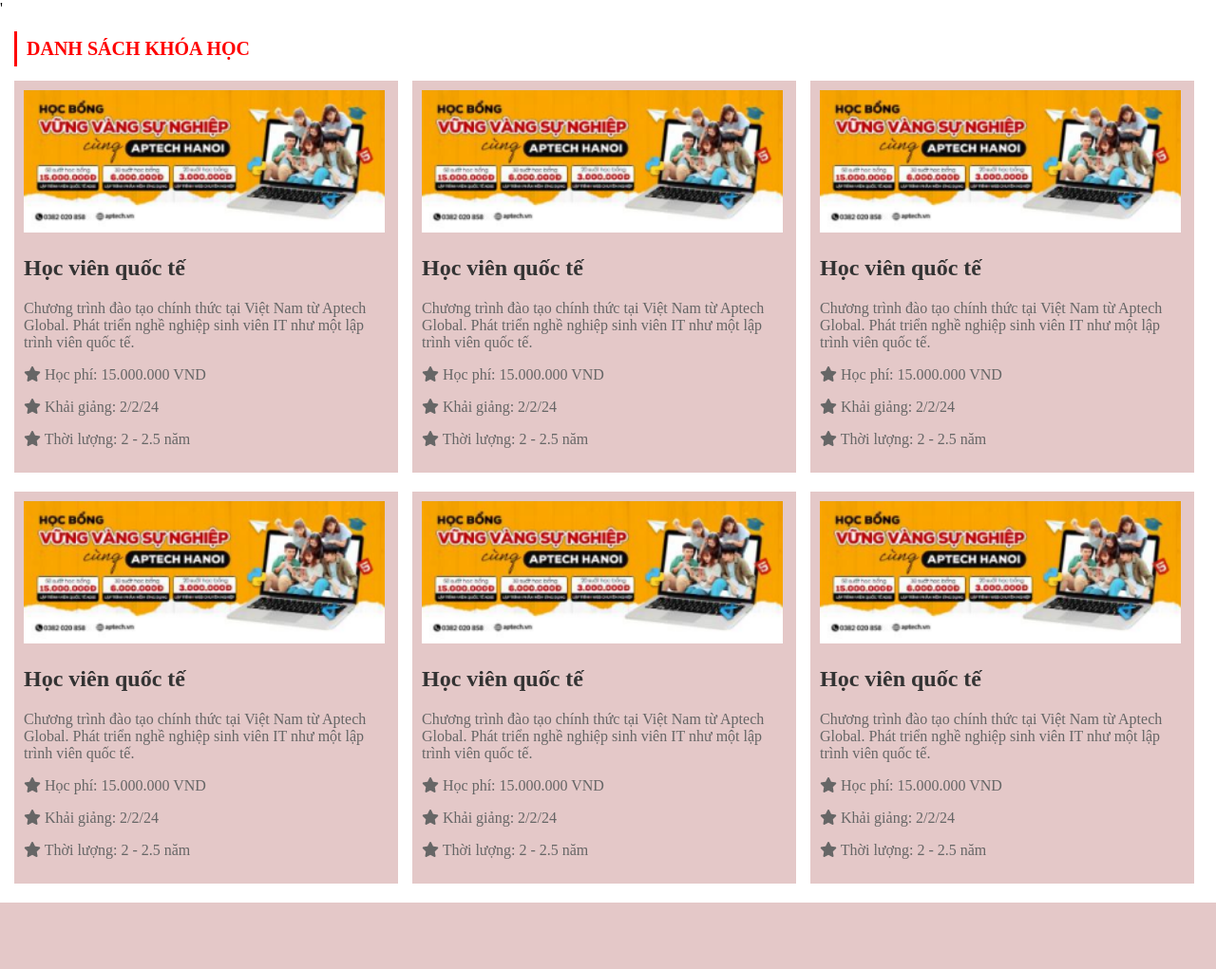
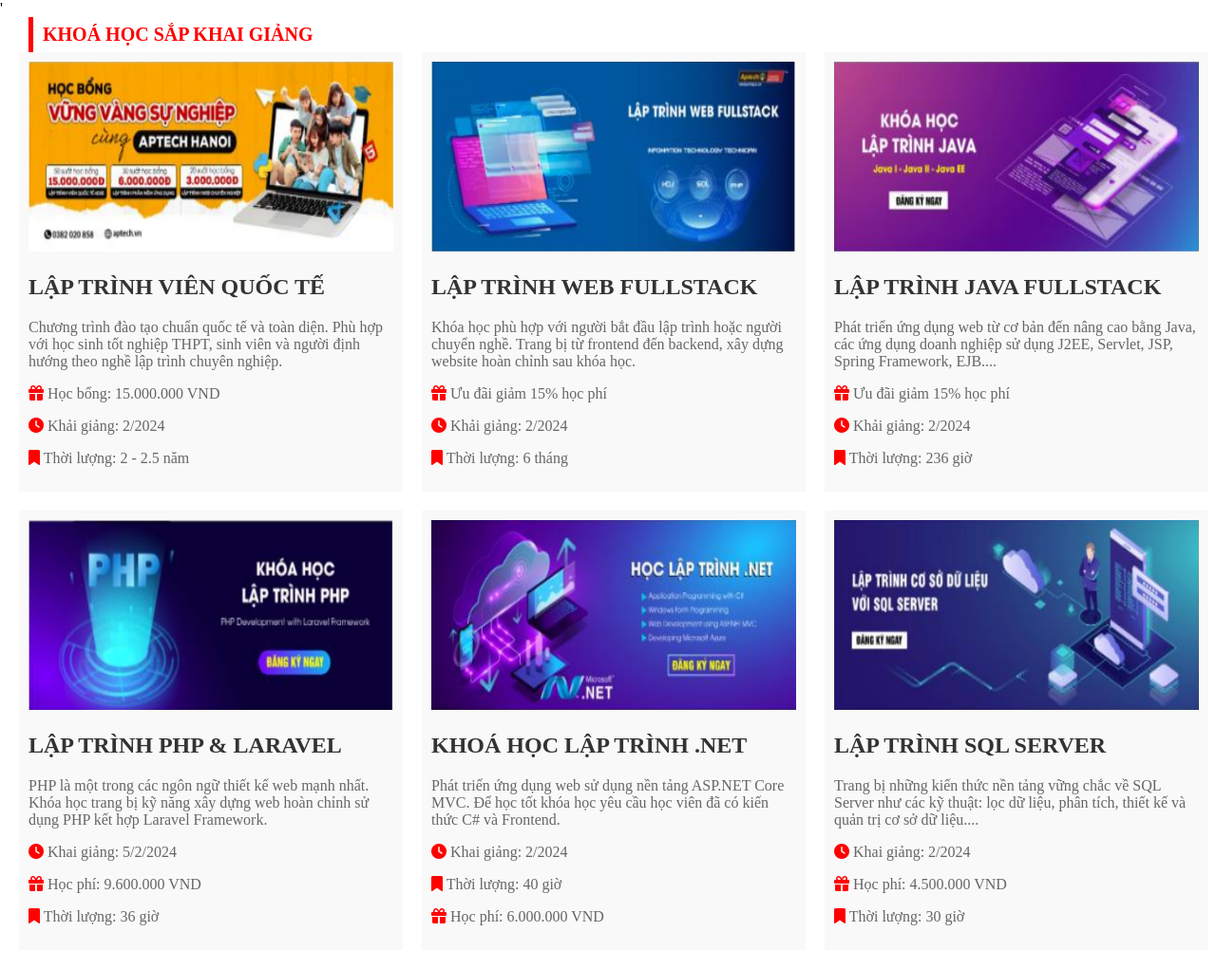
Before and after one commit to thprita/2024_CSE485_CongngheWeb, a PHP site: page / in a window 1280 px wide. Shown: the whole page at 95% size. Before the commit the page ends 951 px from the top, so only its background shows below. Run offline with PHP 8.4, Linux system fonts and the light colour scheme.

Commit message:
testproject13

```diff
--- a/project13/index.php
+++ b/project13/index.php
@@ -10,77 +10,96 @@
 </head>
 
 <body>
+<div class="section-title">KHOÁ HỌC SẮP KHAI GIẢNG</div>
 <?php
 // Dữ liệu khóa học lưu động trong mảng
 $courses = [
     [
-            'title' => 'Học viên quốc tế',
-            'description' => 'Chương trình đào tạo chính thức tại Việt Nam từ
-Aptech Global. Phát triển nghề nghiệp sinh viên IT như một lập trình viên
-quốc tế.',
+        'title' => 'LẬP TRÌNH VIÊN QUỐC TẾ',
+        'description' => 'Chương trình đào tạo chuẩn quốc tế và toàn diện. Phù hợp với học sinh tốt nghiệp THPT, sinh viên và người định hướng theo nghề lập trình chuyên nghiệp.',
         'fee' => '15.000.000 VND',
-            'start_date' => '2/2/24',
+        'start_date' => '2/2024',
         'duration' => '2 - 2.5 năm'
     ],
+    // Thêm các khóa học khác vào đây
     [
-            'title' => 'Học viên quốc tế',
-            'description' => 'Chương trình đào tạo chính thức tại Việt Nam từ
-Aptech Global. Phát triển nghề nghiệp sinh viên IT như một lập trình viên
-quốc tế.',
-            'fee' => '15.000.000 VND',
-            'start_date' => '2/2/24',
-            'duration' => '2 - 2.5 năm'
+        'title' => 'LẬP TRÌNH WEB FULLSTACK',
+        'description' => 'Khóa học phù hợp với người bắt đầu lập trình hoặc người chuyển nghề. Trang bị từ frontend đến backend, xây dựng website hoàn chỉnh sau khóa học.',
+        'fee' => '15% học phí',
+        'start_date' => '2/2024',
+        'duration' => '6 tháng'
     ],
     [
-            'title' => 'Học viên quốc tế',
-            'description' => 'Chương trình đào tạo chính thức tại Việt Nam từ
-Aptech Global. Phát triển nghề nghiệp sinh viên IT như một lập trình viên
-quốc tế.',
-            'fee' => '15.000.000 VND',
-            'start_date' => '2/2/24',
-            'duration' => '2 - 2.5 năm'
+        'title' => 'LẬP TRÌNH JAVA FULLSTACK',
+        'description' => 'Phát triển ứng dụng web từ cơ bản đến nâng cao bằng Java, các ứng dụng doanh nghiệp sử dụng J2EE, Servlet, JSP, Spring Framework, EJB....',
+        'fee' => '15% học phí',
+        'start_date' => '2/2024',
+        'duration' => '236 giờ'
     ],
     [
-            'title' => 'Học viên quốc tế',
-            'description' => 'Chương trình đào tạo chính thức tại Việt Nam từ
-Aptech Global. Phát triển nghề nghiệp sinh viên IT như một lập trình viên
-quốc tế.',
-            'fee' => '15.000.000 VND',
-            'start_date' => '2/2/24',
-            'duration' => '2 - 2.5 năm'
+        'title' => 'LẬP TRÌNH PHP & LARAVEL',
+        'description' => 'PHP là một trong các ngôn ngữ thiết kế web mạnh nhất. Khóa học trang bị kỹ năng xây dựng web hoàn chỉnh sử dụng PHP kết hợp Laravel Framework.',
+        'fee' => '9.600.000 VND',
+        'start_date' => '5/2/2024',
+        'duration' => '36 giờ'
     ],
     [
-            'title' => 'Học viên quốc tế',
-            'description' => 'Chương trình đào tạo chính thức tại Việt Nam từ
-Aptech Global. Phát triển nghề nghiệp sinh viên IT như một lập trình viên
-quốc tế.',
-            'fee' => '15.000.000 VND',
-            'start_date' => '2/2/24',
-            'duration' => '2 - 2.5 năm'
+        'title' => 'KHOÁ HỌC LẬP TRÌNH .NET',
+        'description' => 'Phát triển ứng dụng web sử dụng nền tảng ASP.NET Core MVC. Để học tốt khóa học yêu cầu học viên đã có kiến thức C# và Frontend.',
+        'fee' => '6.000.000 VND',
+        'start_date' => '2/2024',
+        'duration' => '40 giờ'
     ],
     [
-            'title' => 'Học viên quốc tế',
-            'description' => 'Chương trình đào tạo chính thức tại Việt Nam từ
-Aptech Global. Phát triển nghề nghiệp sinh viên IT như một lập trình viên
-quốc tế.',
-            'fee' => '15.000.000 VND',
-            'start_date' => '2/2/24',
-            'duration' => '2 - 2.5 năm'
+        'title' => 'LẬP TRÌNH SQL SERVER',
+        'description' => 'Trang bị những kiến thức nền tảng vững chắc về SQL Server như các kỹ thuật: lọc dữ liệu, phân tích, thiết kế và quản trị cơ sở dữ liệu....',
+        'fee' => '4.500.000 VND',
+        'start_date' => '2/2024',
+        'duration' => '30 giờ'
     ],
 ];
-    $image = 'img/logo.png';
+$image = 'img/logo1.png';
 ?>
-    <div class="section-title">DANH SÁCH KHÓA HỌC</div>
+
 <?php
 // Hiển thị danh sách khóa học
-    foreach ($courses as $index => $course) {
+foreach ($courses as $course) {
     echo '<div class="course">';
-        echo "<img src='img/logo.png' alt='Image die'>";
+    if ($course['title'] == 'LẬP TRÌNH VIÊN QUỐC TẾ'){
+        echo "<img src='img/logo1.png' alt='image die'>";
+    }elseif ($course['title'] == 'LẬP TRÌNH WEB FULLSTACK'){
+        echo "<img src='img/logo2.png' alt='image die'>";
+    }elseif ($course['title'] == 'LẬP TRÌNH JAVA FULLSTACK'){
+        echo "<img src='img/logo3.png' alt='image die'>";
+    }elseif ($course['title'] == 'LẬP TRÌNH PHP & LARAVEL'){
+        echo "<img src='img/logo4.png' alt='image die'>";
+    }elseif ($course['title'] == 'KHOÁ HỌC LẬP TRÌNH .NET'){
+        echo "<img src='img/logo5.png' alt='image die'>";
+    }elseif ($course['title'] == 'LẬP TRÌNH SQL SERVER'){
+        echo "<img src='img/logo6.png' alt='image die'>";
+    }
+
     echo '<h2>' . $course['title'] . '</h2>';
     echo '<p>' . $course['description'] . '</p>';
-        echo '<p><i class="fa-solid fa-star"></i>  Học phí: ' . $course['fee'] . '</p>';
-        echo '<p><i class="fa-solid fa-star"></i>  Khải giảng: ' . $course['start_date'] . '</p>';
-        echo '<p><i class="fa-solid fa-star"></i>  Thời lượng: ' . $course['duration'] . '</p>';
+    if ($course['title'] == 'LẬP TRÌNH VIÊN QUỐC TẾ'){
+        echo '<p><i class="fa-solid fa-gift"></i> Học bổng: ' . $course['fee'] . '</p>';
+        echo '<p><i class="fa-solid fa-clock"></i> Khải giảng: ' . $course['start_date'] . '</p>';
+        echo '<p><i class="fa-solid fa-bookmark"></i> Thời lượng: ' . $course['duration'] . '</p>';
+    }
+    elseif (($course['title'] == 'LẬP TRÌNH WEB FULLSTACK') || ($course['title'] == 'LẬP TRÌNH JAVA FULLSTACK')){
+        echo '<p><i class="fa-solid fa-gift"></i> Ưu đãi giảm ' . $course['fee'] .'</p>';
+        echo '<p><i class="fa-solid fa-clock"></i> Khải giảng: ' . $course['start_date'] . '</p>';
+        echo '<p><i class="fa-solid fa-bookmark"></i> Thời lượng: ' . $course['duration'] . '</p>';
+    }else{
+        echo '<p><i class="fa-solid fa-clock"></i> Khai giảng: ' . $course['start_date'] .'</p>';
+        if($course['title'] == 'LẬP TRÌNH PHP & LARAVEL' || $course['title'] == 'LẬP TRÌNH SQL SERVER'){
+            echo '<p><i class="fa-solid fa-gift"></i> Học phí: ' . $course['fee'] . '</p>';
+            echo '<p><i class="fa-solid fa-bookmark"></i> Thời lượng: ' . $course['duration'] . '</p>';
+        }else{
+            echo '<p><i class="fa-solid fa-bookmark"></i> Thời lượng: ' . $course['duration'] . '</p>';
+            echo '<p><i class="fa-solid fa-gift"></i> Học phí: ' . $course['fee'] . '</p>';
+        }
+    }
     echo '</div>';
 }
 ?>
--- a/project13/style.css
+++ b/project13/style.css
@@ -1,37 +1,35 @@
 /* Thêm các định kiểu CSS của bạn ở đây */
- html,
- body {
+html,body{
     padding: 0;
     margin: 0;
 }
-
 .course {
-     background-color: #e4c8c8;
+    background-color: #f9f9f9;
     padding: 10px;
     margin-bottom: 20px;
     float: left;
     width: 30%;
-     margin-left: 15px;
+    margin-left: 20px;
+
 }
-
 .course h2 {
     color: #333;
 }
-
 .course p {
     color: #666;
 }
-
- .section-title {
+.section-title{
     padding: 7px 10px;
-     margin: 15px;
+    margin-left: 30px;
     color: red;
     font-weight: bold;
     font-size: 20px;
-     border-left: 3px solid red;
+    border-left: 5px solid red;
 }
-
- img {
-     width: 99%;
-     height: 150px;
+img{
+    width: 100%;
+    height: 200px;
 }
+i{
+    color: red;
+}
```
Also changed, not shown: project13/img/logo.png (deleted), project13/img/logo1.png (added), project13/img/logo2.png (added), project13/img/logo3.png (added), project13/img/logo4.png (added), project13/img/logo5.png (added), project13/img/logo6.png (added). Lines whose indentation alone changed are shown as unchanged.
